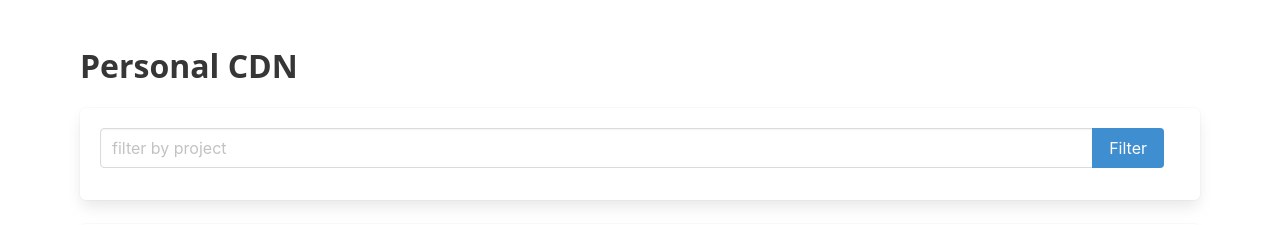
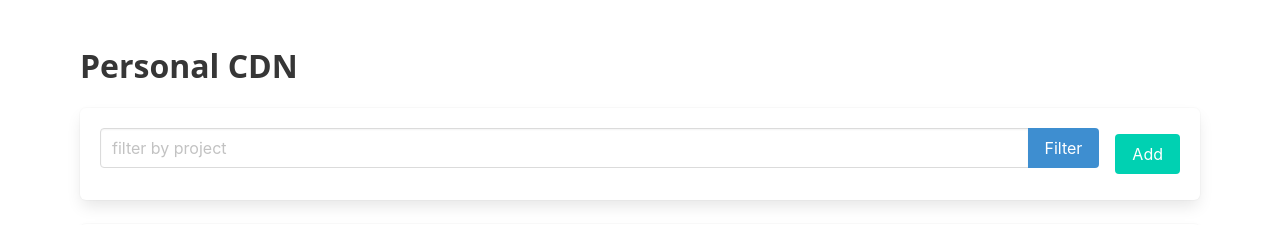
Before and after one commit to dethbird/cdn, a PHP site: template templates/admin/index.twig in a window 1280 px wide. Shown: the part 52-277 px from the top of the page. Run offline with PHP 8.4, Linux system fonts and the light colour scheme; the template is opened without the code that fills it, so the values that code supplies are empty; some libraries are stand-ins or nearby versions.

Commit message:
add button for media

```diff
--- a/templates/admin/index.twig
+++ b/templates/admin/index.twig
@@ -14,7 +14,9 @@
         <button class="button is-info">Filter</button>
       </div>
       </form>
-      <div></div>
+      <div>
+        <button class="button is-primary" id="add-media-btn">Add</button>
+      </div>
     </div>
   </div>
 
@@ -40,4 +42,11 @@
       </table>
     </div>
   </div>
+  <script>
+    // placeholder for future upload UI
+    document.addEventListener('DOMContentLoaded', function(){
+      const b = document.getElementById('add-media-btn');
+      if (b) b.addEventListener('click', ()=>{ alert('Upload UI not implemented yet'); });
+    });
+  </script>
 {% endblock %}
```
